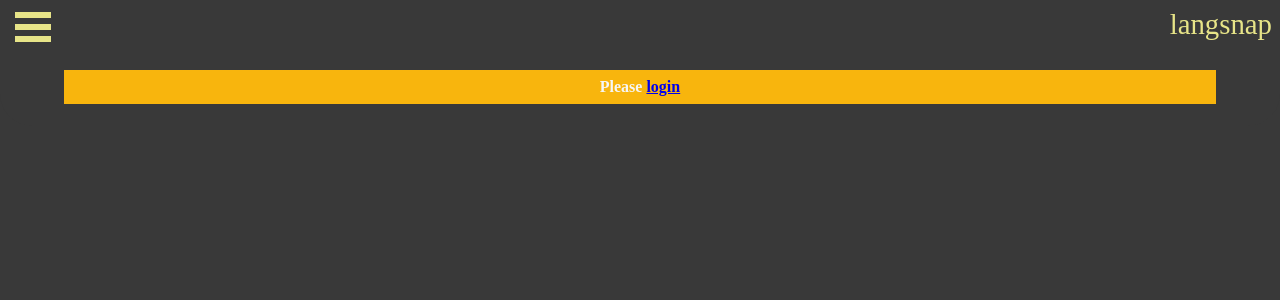
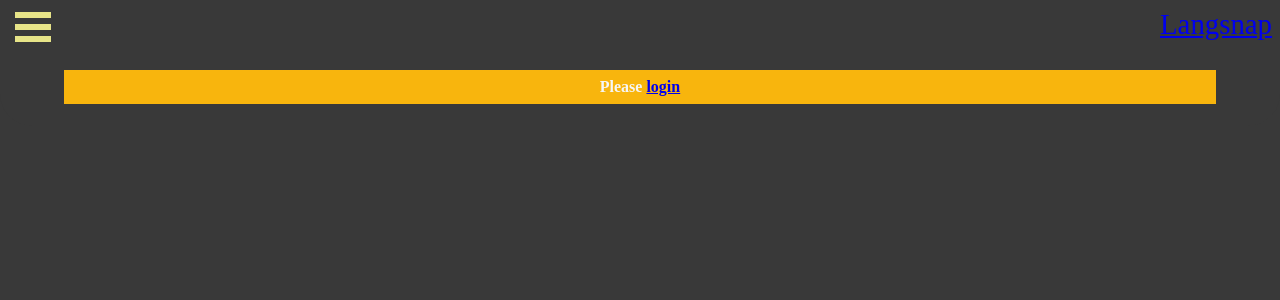
Before and after one commit to petruS92/Langsnap-FE, a React (Create React App) app: page /myaccount in a window 1280 px wide. Shown: the top 300 px of the page. Built offline with nearby package versions, Linux system fonts and the light colour scheme; a web font is replaced by a local one.

Commit message:
Small refactor to remove redundant variables

```diff
--- a/src/components/NavBar.jsx
+++ b/src/components/NavBar.jsx
@@ -25,7 +25,8 @@ export default class NavBar extends Component {
   };
 
   render() {
-    const { isLoggedIn, loggingOut } = this.props;
+    const { isLoggedIn } = this.props;
+    let linkToHome = <Link to="/">Langsnap</Link>;
     return (
       <div className="navContainer">
         <Menu
@@ -72,7 +73,7 @@ export default class NavBar extends Component {
             </Link>
           )}
         </Menu>
-        <h3 className="appTitle">langsnap</h3>
+        <h3 className="appTitle">{linkToHome}</h3>
       </div>
     );
   }
--- a/src/components/ObjectTranslation.jsx
+++ b/src/components/ObjectTranslation.jsx
@@ -104,7 +104,6 @@ class ObjectTranslation extends Component {
       englishWord,
       staticEnglishWord,
       translatedWord,
-      isClicked,
       translationLanguage,
       isLoading,
       errorMessage,
--- a/src/components/SignUp.jsx
+++ b/src/components/SignUp.jsx
@@ -1,9 +1,8 @@
 import React, { Component } from "react";
-import SignUpThankYou from "./SignUpThankYou";
 import * as api from "../utils/api";
 import Loading from "./Loading";
 import ErrorDisplay from "./ErrorDisplay";
-import { Link, navigate } from "@reach/router";
+import { navigate } from "@reach/router";
 
 class SignUp extends Component {
   state = {
@@ -52,7 +51,7 @@ class SignUp extends Component {
   };
 
   render() {
-    const { userDidSignUp, isLoading, errorMessage } = this.state;
+    const { isLoading, errorMessage } = this.state;
     if (isLoading) return <Loading />;
     return (
       <section className="loginBackground">
--- a/src/components/SignUpThankYou.jsx
+++ /dev/null
@@ -1,16 +0,0 @@
-import React from "react";
-import { Link } from "@reach/router";
-
-const SignUpThankYou = () => {
-  let linkToLogin = <Link to="/login">log in</Link>;
-  return (
-    <p>
-      Thank you for signing up! To review your progress, please {linkToLogin}{" "}
-      and check your profile.
-    </p>
-  );
-};
-
-export default SignUpThankYou;
-
-// IS THIS COMPONENT BEING USED ANYMORE.................................................
--- a/src/components/WordsList.jsx
+++ b/src/components/WordsList.jsx
@@ -69,12 +69,8 @@ class WordsList extends React.Component {
   };
 
   render() {
-    const { isLoggedIn, words } = this.props;
-    const {
-      selectedDisplayLanguage,
-      selectedDisplayWords,
-      isLoading,
-    } = this.state;
+    const { isLoggedIn } = this.props;
+    const { selectedDisplayWords, isLoading } = this.state;
     if (!isLoggedIn) return <LoginAlert />; // if not logged in, is user going to be able to see my words...? Conditionally rendered
     if (isLoading) return <Loading />;
     return (
--- a/src/utils/api.js
+++ b/src/utils/api.js
@@ -1,5 +1,4 @@
 import axios from "axios";
-import * as wordsListFunctions from "../utils/wordsListFunctions";
 
 const baseURL = "https://langsnap-be.herokuapp.com/api";
 
```
Also changed, not shown: src/components/Logout.jsx (deleted, +0 -13 lines).
